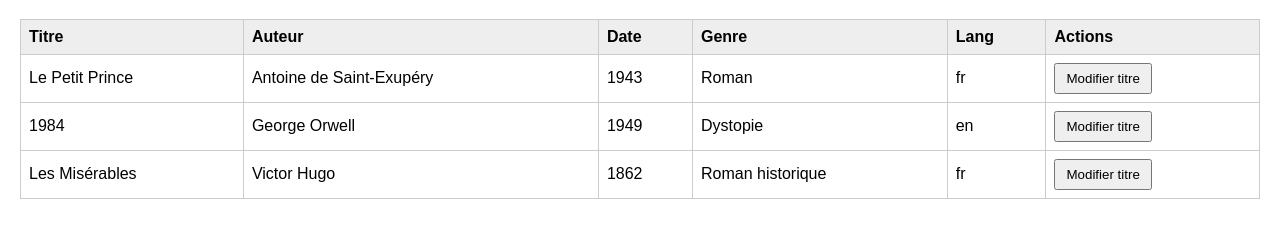
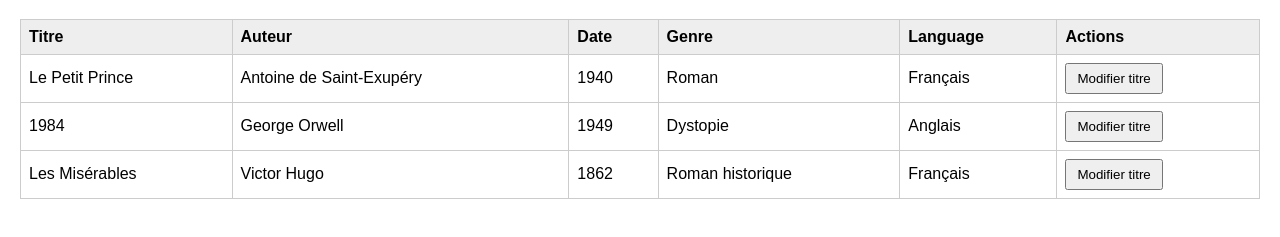
Before and after one commit to Christ-M-Kelly/Evaluation_GitHub, a plain HTML site: page index.html in a window 1280 px wide. Shown: the part 61-298 px from the top of the page. Drawn offline with Linux system fonts and the light colour scheme.

Commit message:
Seconde Modification des paramètres

```diff
--- a/app.js
+++ b/app.js
@@ -24,7 +24,7 @@ function renderBooks() {
     tr.appendChild(genreTd);
 
     const langTd = document.createElement("td");
-    langTd.textContent = book.lang;
+    langTd.textContent = book.language;
     tr.appendChild(langTd);
 
     const actionsTd = document.createElement("td");
--- a/data.js
+++ b/data.js
@@ -2,22 +2,22 @@ const books = [
   {
     title: "Le Petit Prince",
     author: "Antoine de Saint-Exupéry",
-    Date: "1943",
+    Date: "1940",
     Genre: "Roman",
-    lang : "fr",
+    language : "Français",
   },
   {
     title: "1984",
     author: "George Orwell",
     Date: "1949",
     Genre: "Dystopie",
-    lang : "en",
+    language : "Anglais",
   },
   {
     title: "Les Misérables",
     author: "Victor Hugo",
     Date: "1862",
     Genre: "Roman historique",
-    lang : "fr",
+    language : "Français",
   },
 ];
--- a/index.html
+++ b/index.html
@@ -40,7 +40,7 @@
           <th>Auteur</th>
           <th>Date</th>
           <th>Genre</th>
-          <th>Lang</th>
+          <th>Language</th>
           <th>Actions</th>
         </tr>
       </thead>
```
